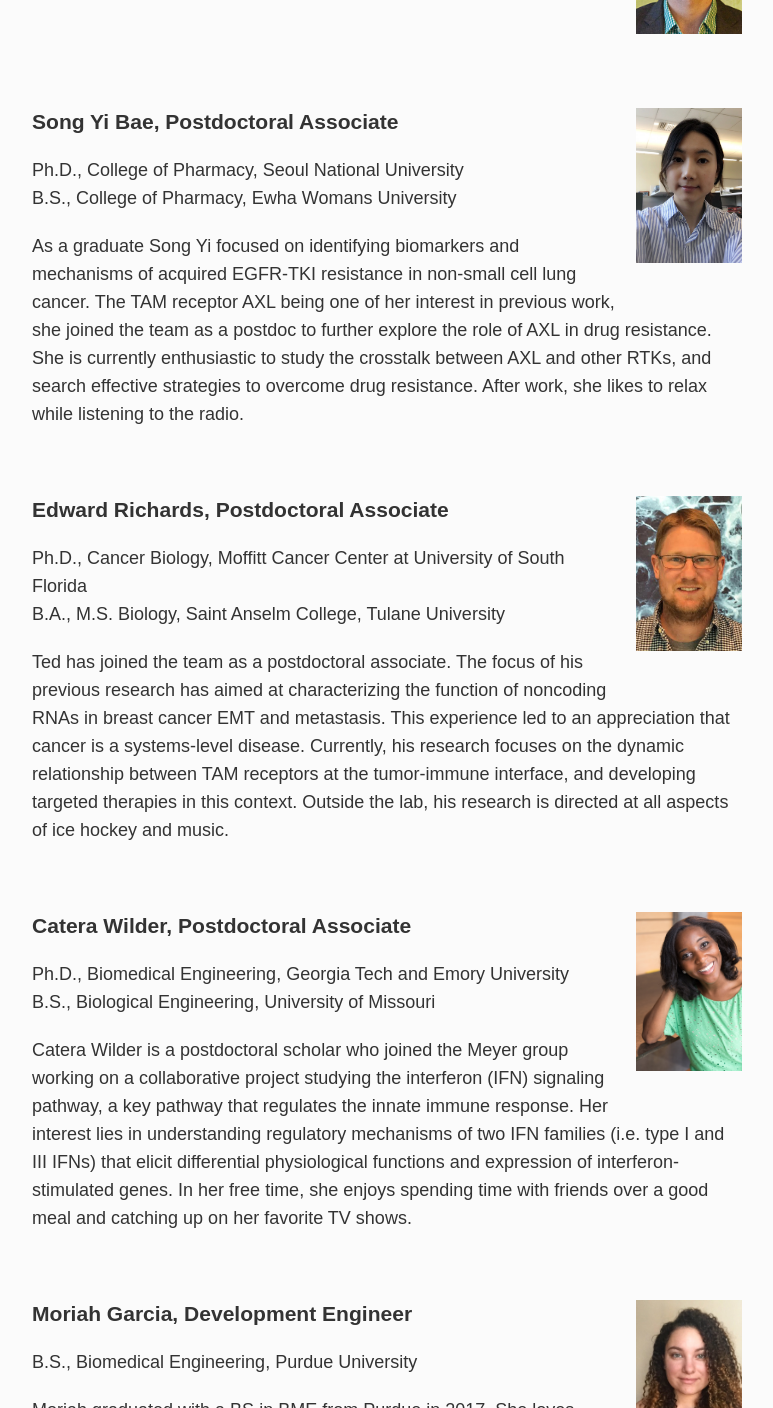
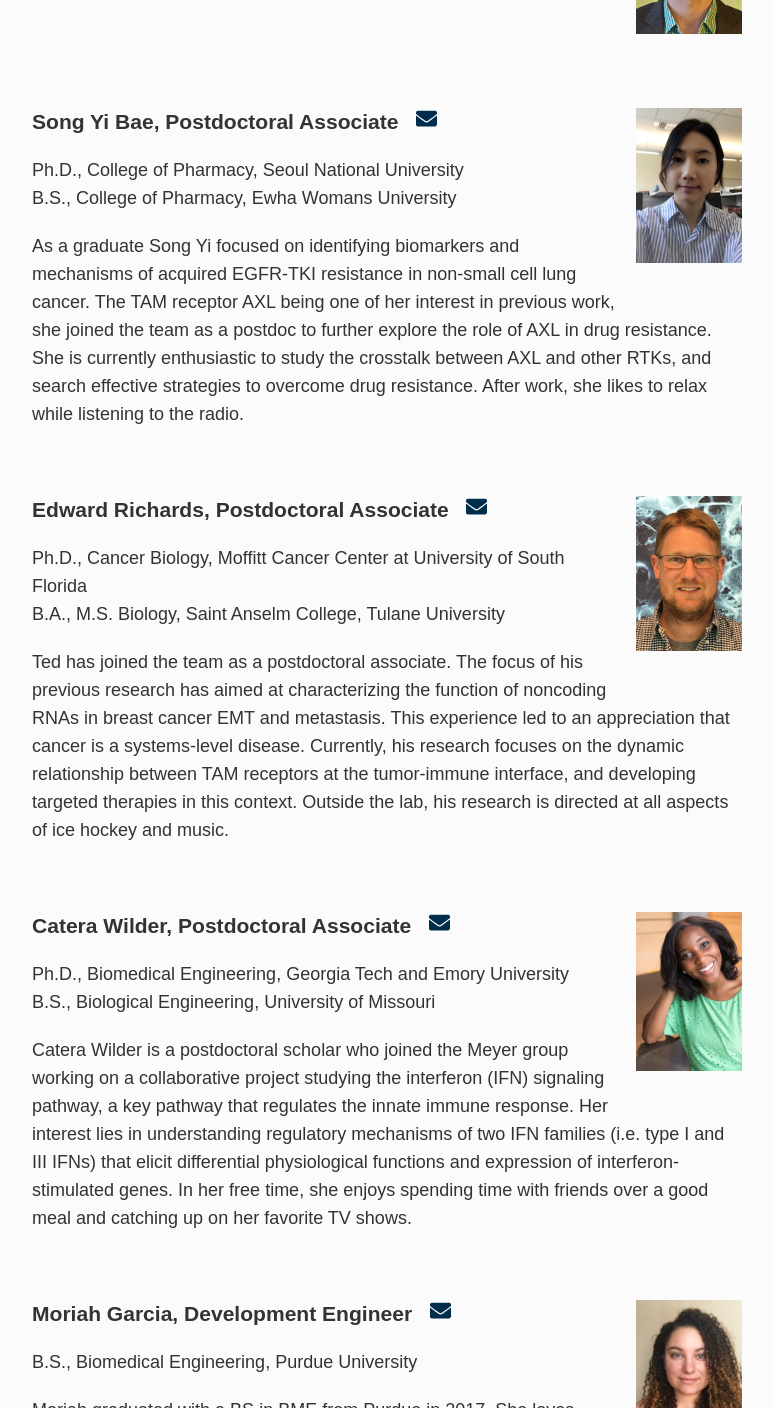
Before and after one commit to meyer-lab/asmlab.org, a Jekyll site: the page built from team/index.md, in a window 1280 px wide. Shown: the part 904-2312 px from the top of the page, without its empty margins (253-1026 px from the left). Built offline with Jekyll 4.4.1, drawn with Linux system fonts in a browser that asks for light colours; some web fonts are replaced.

Commit message:
Update index.md

```diff
--- a/team/index.md
+++ b/team/index.md
@@ -15,7 +15,7 @@ B.S., Bioengineering, University of California, Los Angeles
 <br />
 
 <div class="span_2 right"><img src="/public/photos/sybae.jpg" width="120px" alt="Song Yi's picture" /></div>
-### Song Yi Bae, Postdoctoral Associate&nbsp;&nbsp;&nbsp;<a href="mailto:sybae@mit.edu"><i class="fa fa-envelope"></i></a>
+### Song Yi Bae, Postdoctoral Associate&nbsp;&nbsp;&nbsp;<a href="mailto:sybae@mit.edu"><svg class="svg-icon"><use xlink:href="#fa-envelope"></use></svg></a>
 Ph.D., College of Pharmacy, Seoul National University
 B.S., College of Pharmacy, Ewha Womans University
 
@@ -24,7 +24,7 @@ As a graduate Song Yi focused on identifying biomarkers and mechanisms of acquir
 <br />
 
 <div class="span_2 right"><img src="/public/photos/ted.jpg" width="120px" alt="Ted's picture" /></div>
-### Edward Richards, Postdoctoral Associate&nbsp;&nbsp;&nbsp;<a href="mailto:erichard@mit.edu"><i class="fa fa-envelope"></i></a>
+### Edward Richards, Postdoctoral Associate&nbsp;&nbsp;&nbsp;<a href="mailto:erichard@mit.edu"><svg class="svg-icon"><use xlink:href="#fa-envelope"></use></svg></a>
 Ph.D., Cancer Biology, Moffitt Cancer Center at University of South Florida
 B.A., M.S. Biology, Saint Anselm College, Tulane University
 
@@ -33,7 +33,7 @@ Ted has joined the team as a postdoctoral associate. The focus of his previous r
 <br />
 
 <div class="span_2 right"><img src="/public/photos/cateraw.jpg" width="120px" alt="Catera's picture" /></div>
-### Catera Wilder, Postdoctoral Associate&nbsp;&nbsp;&nbsp;<a href="mailto:cwilder1@ucla.edu"><i class="fa fa-envelope"></i></a>
+### Catera Wilder, Postdoctoral Associate&nbsp;&nbsp;&nbsp;<a href="mailto:cwilder1@ucla.edu"><svg class="svg-icon"><use xlink:href="#fa-envelope"></use></svg></a>
 Ph.D., Biomedical Engineering, Georgia Tech and Emory University
 B.S., Biological Engineering, University of Missouri
 
@@ -42,7 +42,7 @@ Catera Wilder is a postdoctoral scholar who joined the Meyer group working on a
 <br />
 
 <div class="span_2 right"><img src="/public/photos/mgarcia.jpg" width="120px" alt="Moriah's picture" /></div>
-### Moriah Garcia, Development Engineer&nbsp;&nbsp;&nbsp;<a href="mailto:gmoriah2@ucla.edu"><i class="fa fa-envelope"></i></a>
+### Moriah Garcia, Development Engineer&nbsp;&nbsp;&nbsp;<a href="mailto:gmoriah2@ucla.edu"><svg class="svg-icon"><use xlink:href="#fa-envelope"></use></svg></a>
 B.S., Biomedical Engineering, Purdue University
 
 Moriah graduated with a BS in BME from Purdue in 2017. She loves finding new places to hike or explore outside and also recently started learning MMA.
```
